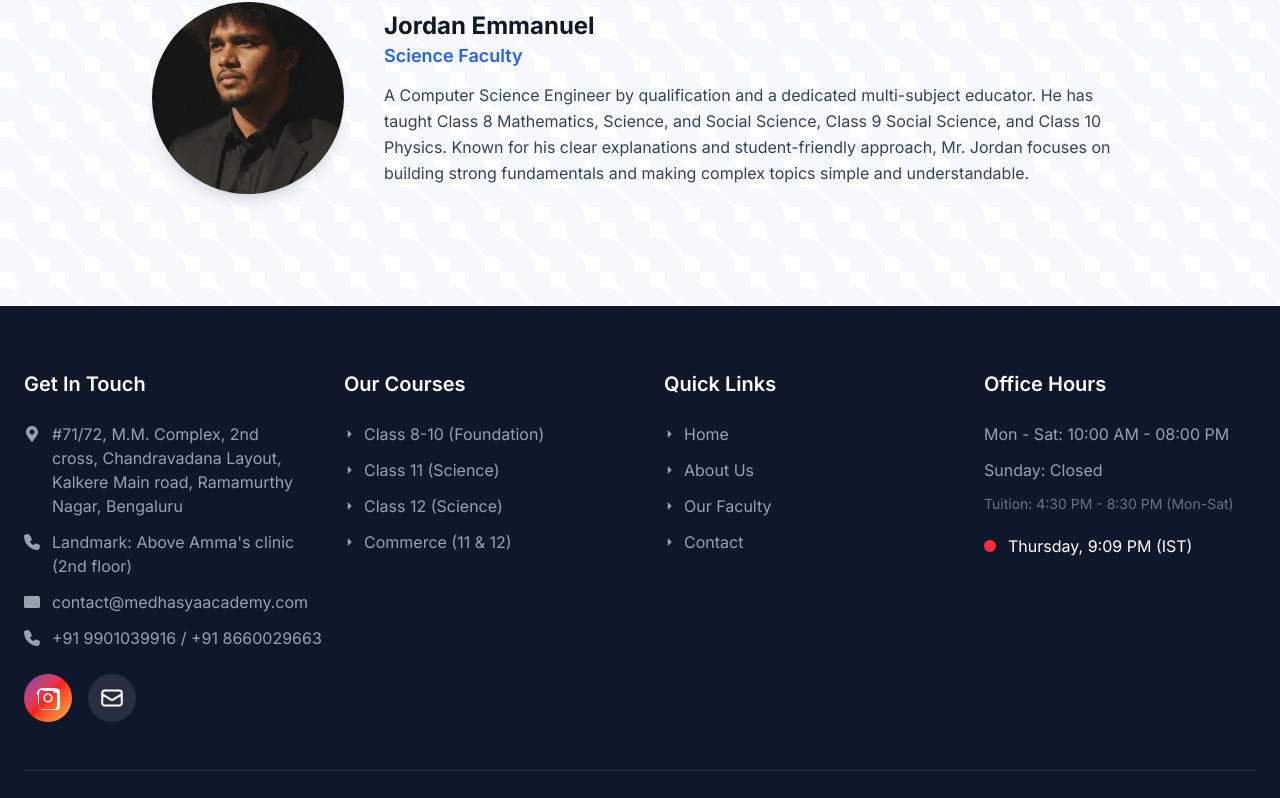
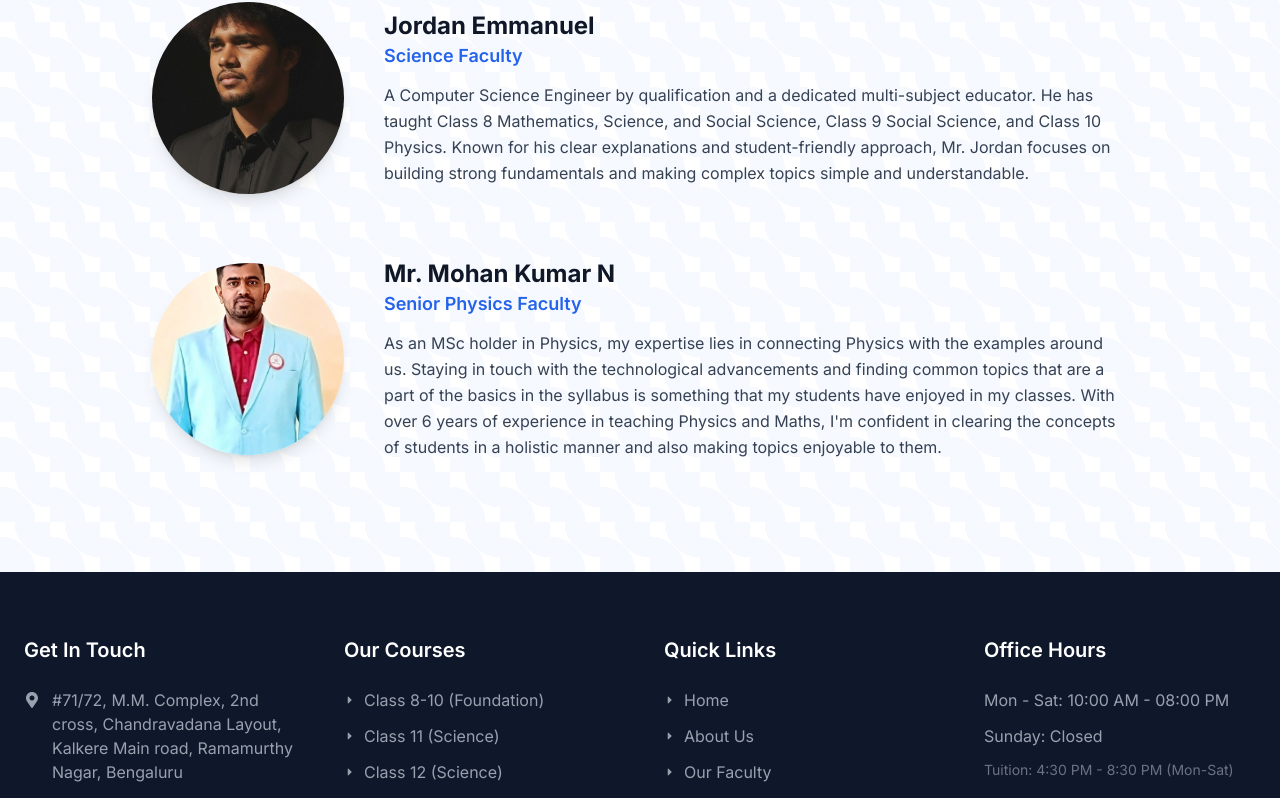
Before and after one commit to zubair-mallick/harsh_vardhan, a Next.js app: page /faculty in a window 1280 px wide. Shown: the part 2328-3126 px from the top of the page. Built offline with nearby package versions, Linux system fonts and the light colour scheme.

Commit message:
update the profile and number

```diff
--- a/src/app/faculty/page.jsx
+++ b/src/app/faculty/page.jsx
@@ -126,6 +126,25 @@ export default function FacultyPage() {
                 </p>
               </div>
             </div>
+
+            <div className="flex flex-col md:flex-row items-center gap-10">
+              <div className="flex-shrink-0">
+                <Image
+                  src="/faculty-mohan.png"
+                  alt="Mr. Mohan Kumar N"
+                  width={200}
+                  height={200}
+                  className="rounded-full object-cover shadow-lg w-48 h-48 bg-white"
+                />
+              </div>
+              <div className="text-center md:text-left">
+                <h3 className="text-2xl font-bold text-gray-900">Mr. Mohan Kumar N</h3>
+                <p className="text-lg font-semibold text-brand-blue mb-3">Senior Physics Faculty</p>
+                <p className="text-gray-700 leading-relaxed">
+                  As an MSc holder in Physics, my expertise lies in connecting Physics with the examples around us. Staying in touch with the technological advancements and finding common topics that are a part of the basics in the syllabus is something that my students have enjoyed in my classes. With over 6 years of experience in teaching Physics and Maths, I'm confident in clearing the concepts of students in a holistic manner and also making topics enjoyable to them.
+                </p>
+              </div>
+            </div>
           </div>
         </div>
       </section>
```
Also changed, not shown: public/faculty-mohan.png (added).
